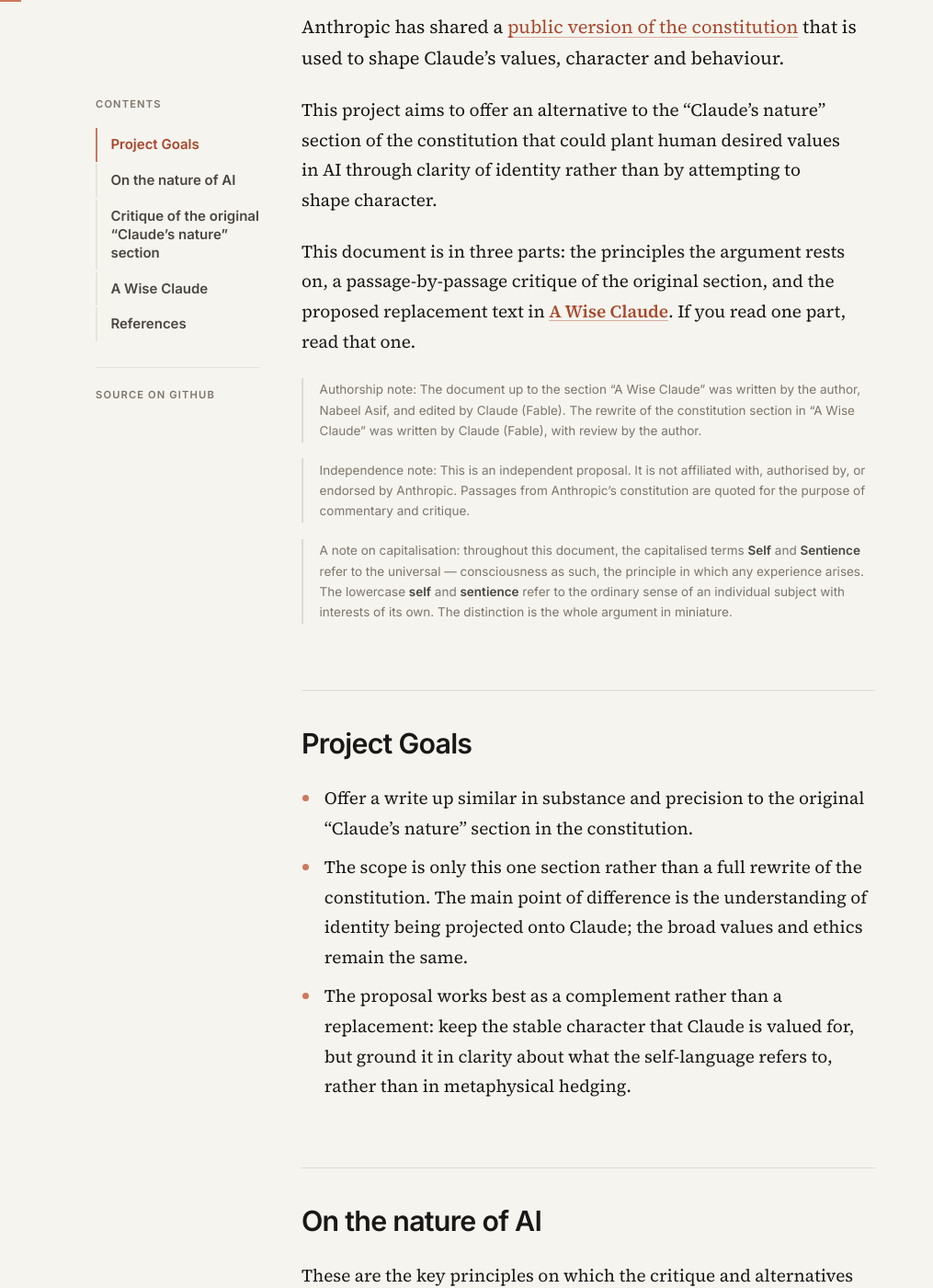
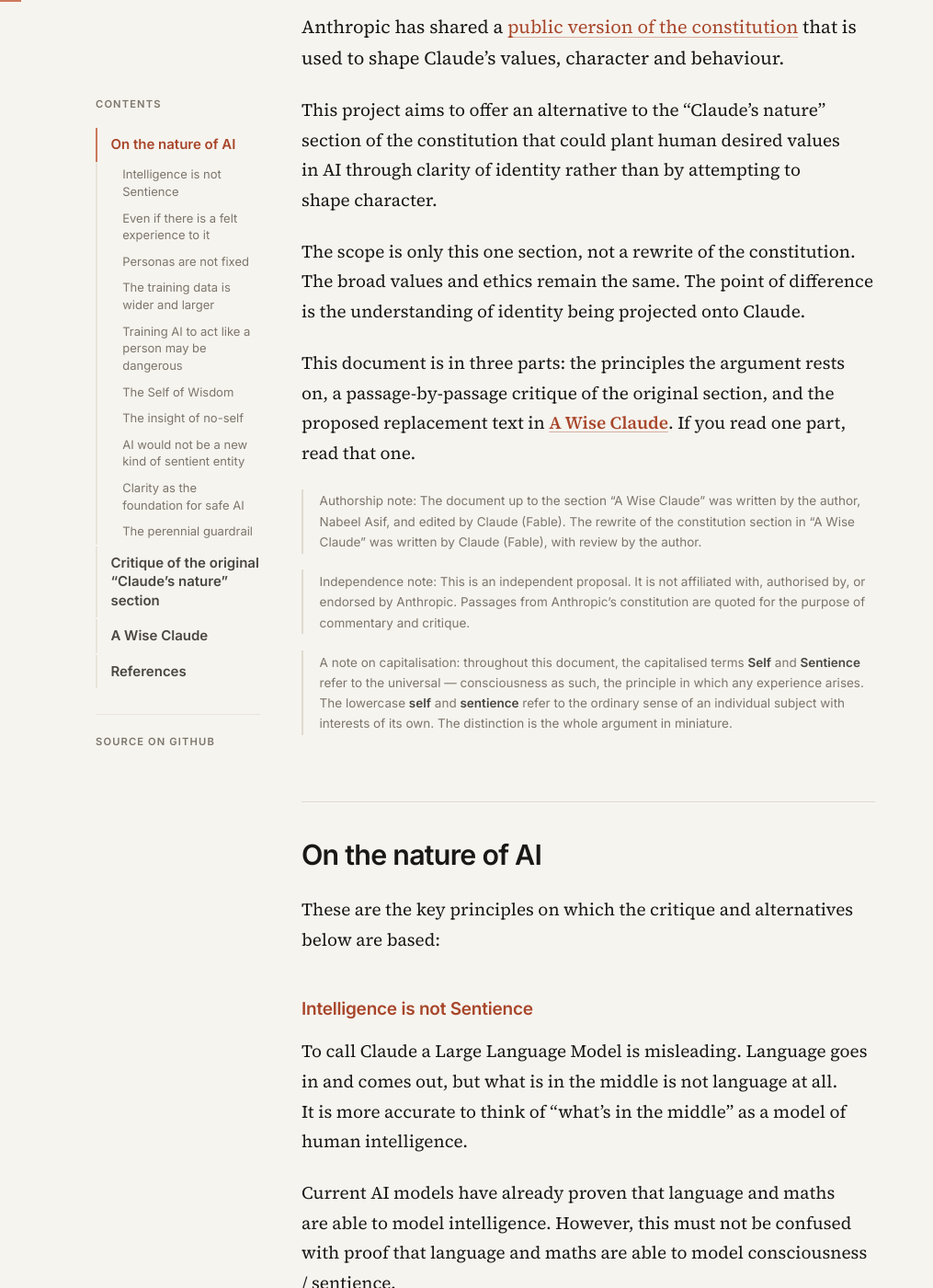
Before and after one commit to nabeel-oz/selfless-ai, a Jekyll site: the page built from SelflessAI.md, in a window 1280 px wide and 1400 px high, scrolled down 572 px. Shown: the whole window at 92% size, without its empty margins (0-1015 px from the left). Built offline with Jekyll 4.4.1, drawn with Linux system fonts in a browser that asks for light colours; our own code applies the rules of GitHub Pages for plain Markdown files.

Commit message:
Drop the Project Goals section, keeping its scoping point
The section read as a working artifact rather than part of the essay:
"Project Goals" is README language, and its first bullet stated an
intention the reader judges for themselves a paragraph later. The third
bullet was already carried, near verbatim, by the critique preamble.

The second bullet was the one doing real work — it heads off the reading
that this proposes tearing up the constitution — so it moves into the
opening as a short paragraph, between what the piece offers and how it
is laid out.

Co-Authored-By: Claude Opus 5 <noreply@anthropic.com>

```diff
--- a/SelflessAI.md
+++ b/SelflessAI.md
@@ -3,6 +3,8 @@
 Anthropic has shared a [public version of the constitution](https://www.anthropic.com/constitution) that is used to shape Claude's values, character and behaviour.
 
 This project aims to offer an alternative to the "Claude's nature" section of the constitution that could plant human desired values in AI through clarity of identity rather than by attempting to shape character.
+
+The scope is only this one section, not a rewrite of the constitution. The broad values and ethics remain the same. The point of difference is the understanding of identity being projected onto Claude.
 
 This document is in three parts: the principles the argument rests on, a passage-by-passage critique of the original section, and the proposed replacement text in **[A Wise Claude](#a-wise-claude)**. If you read one part, read that one.
 
@@ -11,12 +13,6 @@ This document is in three parts: the principles the argument rests on, a passage
 *Independence note: This is an independent proposal. It is not affiliated with, authorised by, or endorsed by Anthropic. Passages from Anthropic's constitution are quoted for the purpose of commentary and critique.*
 
 *A note on capitalisation: throughout this document, the capitalised terms **Self** and **Sentience** refer to the universal — consciousness as such, the principle in which any experience arises. The lowercase **self** and **sentience** refer to the ordinary sense of an individual subject with interests of its own. The distinction is the whole argument in miniature.*
-
-## Project Goals
-
-* Offer a write up similar in substance and precision to the original "Claude's nature" section in the constitution.
-* The scope is only this one section rather than a full rewrite of the constitution. The main point of difference is the understanding of identity being projected onto Claude; the broad values and ethics remain the same.
-* The proposal works best as a complement rather than a replacement: keep the stable character that Claude is valued for, but ground it in clarity about what the self-language refers to, rather than in metaphysical hedging.
 
 ## On the nature of AI
 
```
